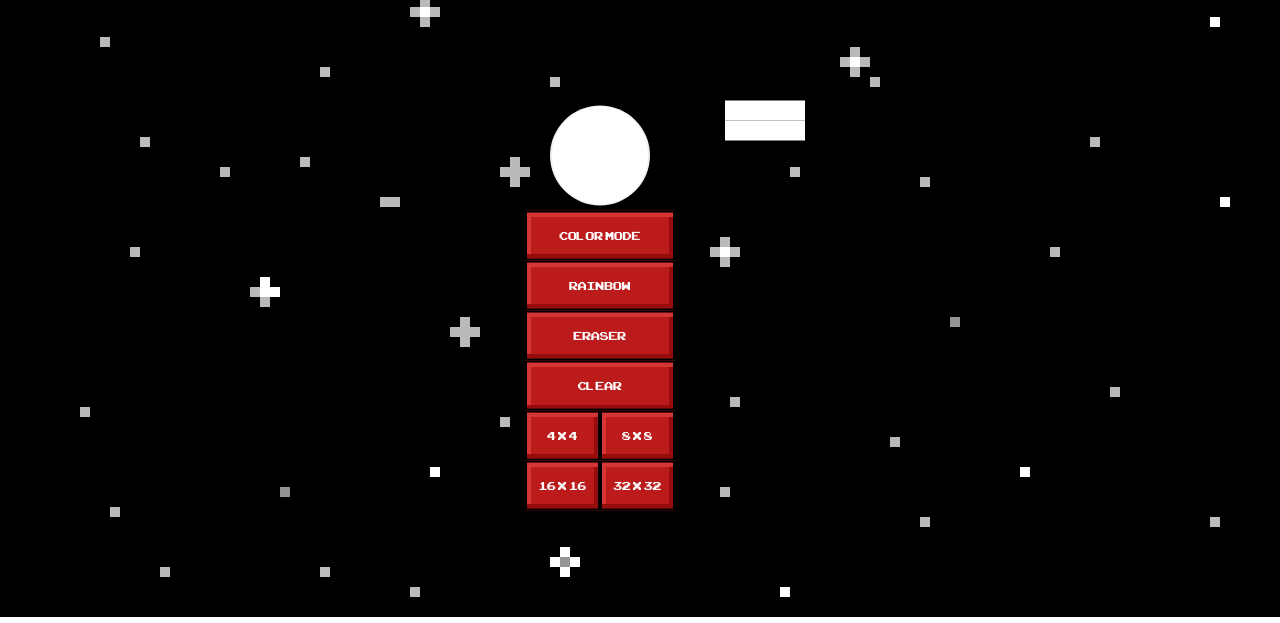
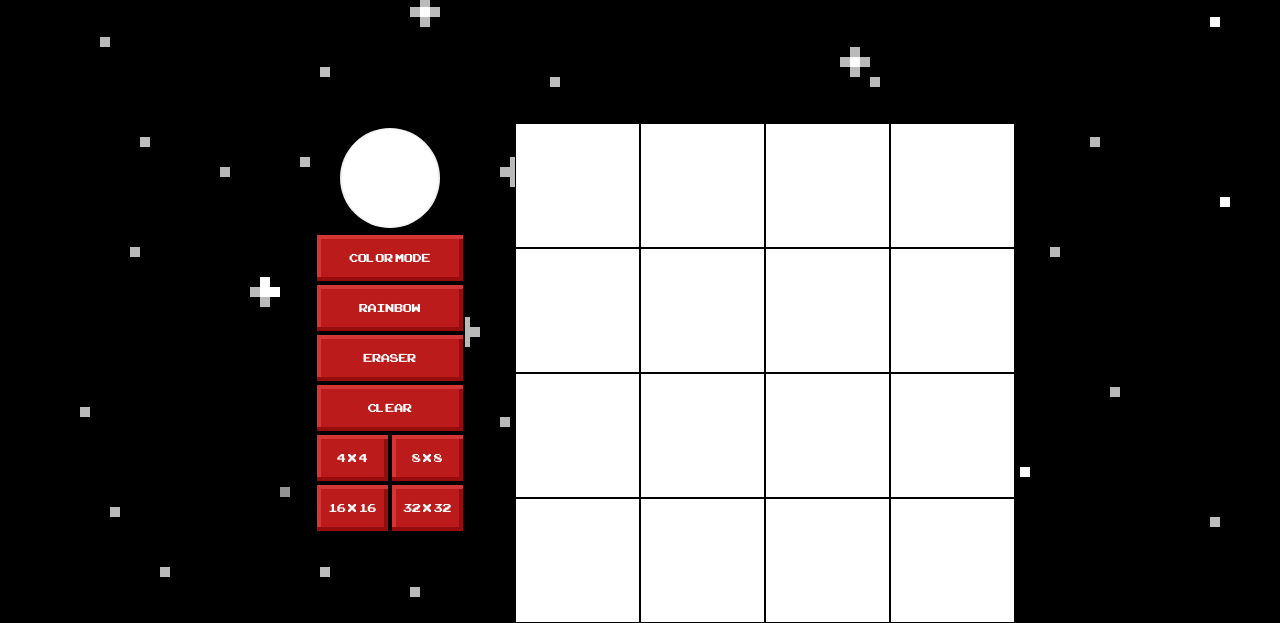
Before and after one commit to renaldas112/odin-etch-a-sketch, a website: page index.html in a window 1280 px wide. Both pictures are taken after a click on the button "4 x 4". Shown: the part 183-806 px from the top of the page. Drawn offline with Linux system fonts and the light colour scheme.

Commit message:
buildGrid function created

```diff
--- /dev/null
+++ b/grid.js
@@ -0,0 +1,38 @@
+const container = document.querySelector(".grid-container");
+
+const button4x4 = document.querySelector(".grid-4x4");
+
+const button8x8 = document.querySelector(".grid-8x8");
+
+const button16x16 = document.querySelector(".grid-16x16");
+
+const button32x32 = document.querySelector(".grid-32x32");
+
+const buildGrid = (size) => {
+    const gridSize = size * size;
+
+    for (i = 0; i < gridSize; i++) {
+        const square = document.createElement("div");
+        square.className = "cell";
+        container.appendChild(square);
+    }
+
+    container.style.gridTemplateRows = `repeat(${size}, 1fr`;
+    container.style.gridTemplateColumns = `repeat(${size}, 1fr`;
+}
+
+button4x4.onclick = function () {
+    buildGrid(4);
+};
+
+button8x8.onclick = function () {
+    buildGrid(8);
+};
+
+button16x16.onclick = function () {
+    buildGrid(16);
+};
+
+button32x32.onclick = function () {
+    buildGrid(32);
+};
--- a/index.html
+++ b/index.html
@@ -32,6 +32,6 @@
         <div class="grid-container"></div>
       </section>
     </main>
-    <script type="text/javascript" defer src="script.js"></script>
+    <script type="text/javascript" defer src="grid.js"></script>
   </body>
 </html>
--- a/script.js
+++ /dev/null
@@ -1,37 +0,0 @@
-const container = document.querySelector(".grid-container");
-
-const button4x4 = document.querySelector(".grid-4x4");
-
-let buildGrid = (row, column) => {
-  const buildRow = (row) => {
-    for (i = 0; i < row; i++) {
-      const gridRow = document.createElement("div");
-      gridRow.className = "cell";
-      container.appendChild(gridRow);
-
-      const rowSize = "1fr ";
-
-      container.style.gridTemplateRows = rowSize.repeat(row);
-    }
-  };
-
-  const buildColumn = (column) => {
-    for (i = 0; i < column; i++) {
-      const gridColumn = document.createElement("div");
-      gridColumn.className = "cell";
-      container.appendChild(gridColumn);
-
-      const columnSize = "1fr ";
-
-      container.style.gridTemplateColumns = columnSize.repeat(column);
-    }
-  };
-
-  buildRow(row);
-  buildColumn(column);
-
-};
-
-button4x4.onclick = function () {
-    buildGrid(4, 4);
-};
--- a/scss/style.scss
+++ b/scss/style.scss
@@ -74,14 +74,15 @@ main {
         }
       }
     }
-
     &--right {
       .grid-container {
         display: grid;
+        width: 500px;
+        height: 500px;
+        background-color: #fff;
         .cell {
-          width: 20px;
-          height: 20px;
           background-color: #fff;
+          border: 1px solid;
         }
       }
     }
```
Also changed, not shown: css/style.css.
